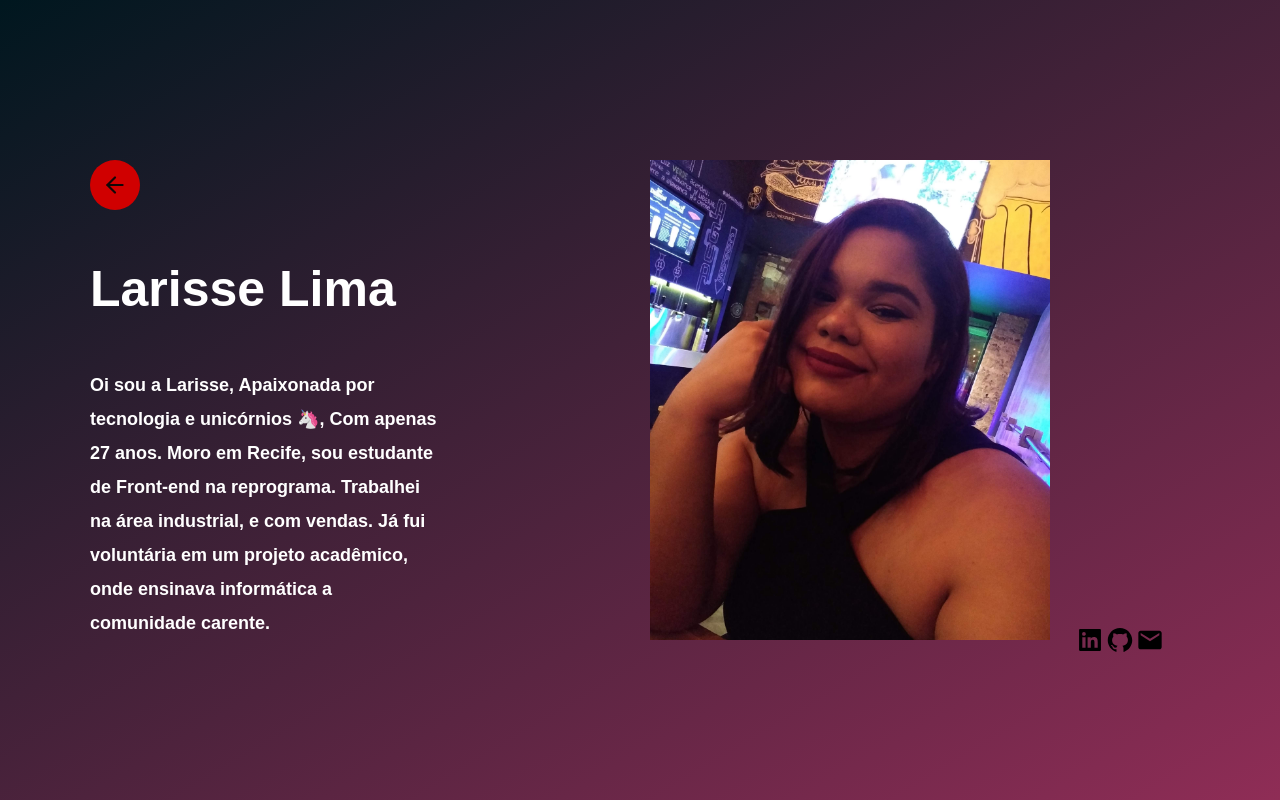
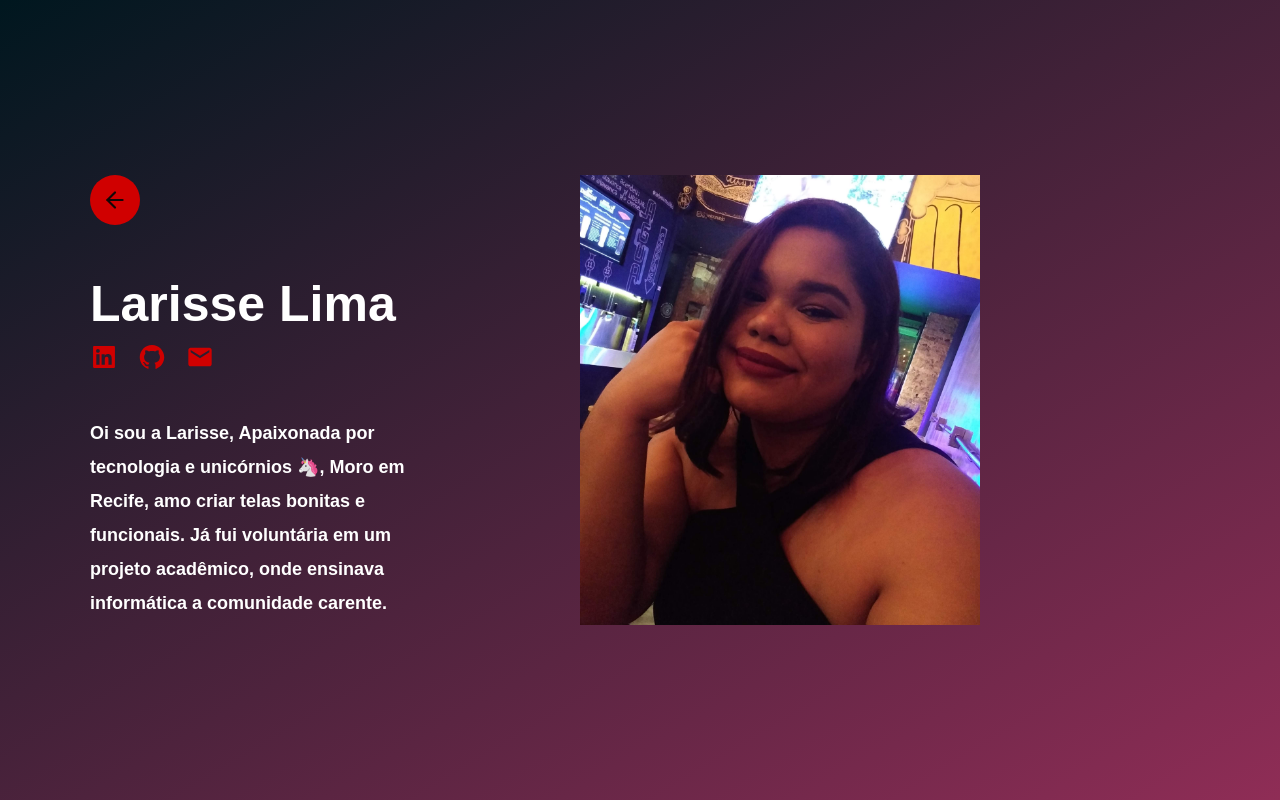
Before and after one commit to LarisseLima/On8-react3, a React (Create React App) app: page /bio in a window 1280 px wide. Built offline with nearby package versions, Linux system fonts and the light colour scheme.

Commit message:
Finaliza Bio

```diff
--- a/src/Pages/Bio.jsx
+++ b/src/Pages/Bio.jsx
@@ -19,17 +19,17 @@ function Bio() {
           <h1>Larisse Lima</h1>
           <a href="https://www.linkedin.com/in/larisselima/" className="enter-app-redes"
             target="blank">
-            <AiFillLinkedin size={28} color="rgba(0, 0 , 0, 1.5)" />
+            <AiFillLinkedin size={28} color=" #d00000" />
           </a>
           <a href="https://github.com/LarisseLima" className="enter-app-redes-g"
             target="blank">
-            <AiFillGithub size={28} color="rgba(0, 0 , 0, 1.5)" />
+            <AiFillGithub size={28} color=" #d00000" />
           </a>
           <a href="mailto:larisse.lima2@gmail.com" className="enter-app-redes-e"
             target="blank">
-            <MdEmail size={28} color="rgba(0, 0 , 0, 1.5)" />
+            <MdEmail size={28} color="#d00000" />
           </a>
-          <p> Oi sou a Larisse, Apaixonada por tecnologia e unicórnios 🦄, Com apenas 27 anos. Moro em Recife, sou estudante de Front-end na reprograma. Trabalhei na área industrial, e com vendas. Já fui voluntária em um projeto acadêmico, onde ensinava informática a comunidade carente.
+          <p> Oi sou a Larisse, Apaixonada por tecnologia e unicórnios 🦄, Moro em Recife, amo criar telas bonitas e funcionais. Já fui voluntária em um projeto acadêmico, onde ensinava informática a comunidade carente.
            </p>
         </main>
       </div>
--- a/src/Styles/Pages/bio.css
+++ b/src/Styles/Pages/bio.css
@@ -13,12 +13,12 @@
 	width: 100%;
 	max-width: 1100px;
 	height: 100%;
-	max-height: 480px;
+	max-height: 450px;
 	display: flex;
 	align-items: flex-start;
 	flex-direction: column;
 	justify-content: space-between;
-    background: url('../../assets/lari-avatar.jpg') no-repeat 80% center;
+    background: url('../../assets/lari-avatar.jpg') no-repeat 70% center;
     background-size: 400px;
 }
 
@@ -80,46 +80,12 @@
 	justify-content: center;
 	transition: background-color 0.2s;
  }
-.content-wrapper .enter-app-redes{
-	padding-top: 150px;
-	margin-right: 60px;
-	position: absolute;
-	right: 0;
-	bottom: 0;
-	width: 80px;
-	height: 80px;
-	display: flex;
-	align-items: center;
-	justify-content: center;
+.content-wrapper .enter-app-redes ,  .enter-app-redes-g,
+.enter-app-redes-e{
+	margin-right: 20px;
 
 }
- .content-wrapper   .enter-app-redes-g {
-	padding-top: 150px;
-	margin-right: 30px;
-	position: absolute;
-	right: 0;
-	bottom: 0;
-	width: 80px;
-	height: 80px;
-	display: flex;
-	align-items: center;
-	justify-content: center;
 
- }
-
- .content-wrapper .enter-app-redes-e{
-	padding-top: 150px;
-	margin-right: px;
-	position: absolute;
-	right: 0;
-	bottom: 0;
-	width: 80px;
-	height: 80px;
-	display: flex;
-	align-items: center;
-	justify-content: center;
-
- }
  aside .enter-home{
 
 	position: initial;
```
